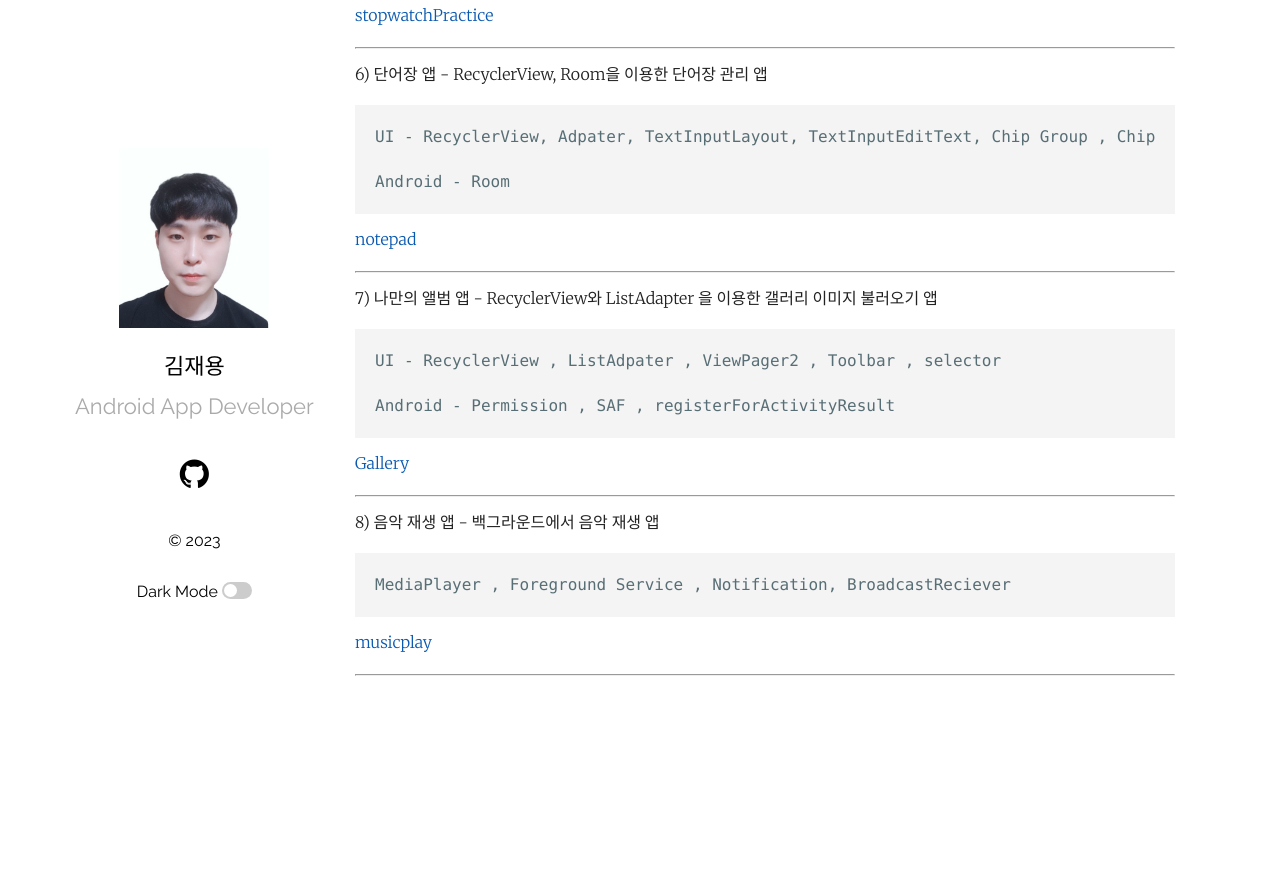
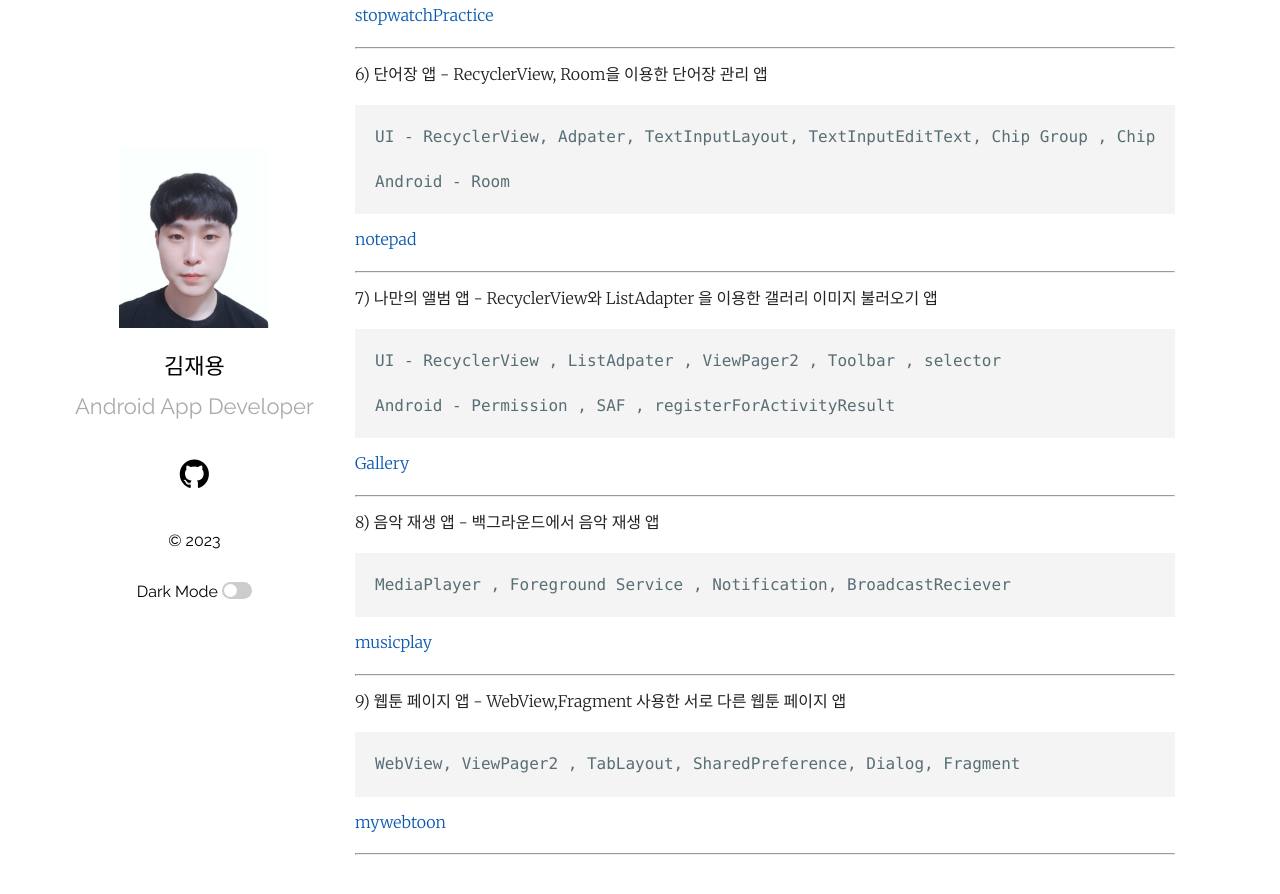
Before and after one commit to Jaeyong1114/Jaeyong1114.github.io, a Jekyll site: the page built from _posts/2023-06-08-Study-jekyll.markdown, in a window 1280 px wide and 900 px high, scrolled down 959 px. Shown: the top 894 px of the window. Built offline with Jekyll 4.4.1, drawn with Linux system fonts in a browser that asks for light colours; before the commit the page ends 1680 px from its top, so only the background shows below that.

Commit message:
study 추가

```diff
--- a/_posts/2023-06-08-Study-jekyll.markdown
+++ b/_posts/2023-06-08-Study-jekyll.markdown
@@ -77,6 +77,15 @@ categories: jekyll update
 
   --------------------------------------------------------------------------------------------------------------------------------------
 
+   9) 웹툰 페이지 앱 - WebView,Fragment 사용한 서로 다른 웹툰 페이지 앱
+
+    WebView, ViewPager2 , TabLayout, SharedPreference, Dialog, Fragment
+
+
+  [mywebtoon][mywebtoon]
+
+  --------------------------------------------------------------------------------------------------------------------------------------
+
 
 
 [numCount]: https://github.com/Jaeyong1114/numbercountPractice
@@ -87,3 +96,4 @@ categories: jekyll update
 [notepad]: https://github.com/Jaeyong1114/notepadPractice
 [Gallery]: https://github.com/Jaeyong1114/MyGalleryPractice
 [musicplay]:https://github.com/Jaeyong1114/MusicPlayApp
+[mywebtoon]:https://github.com/Jaeyong1114/MyWebtoonAPP
```
